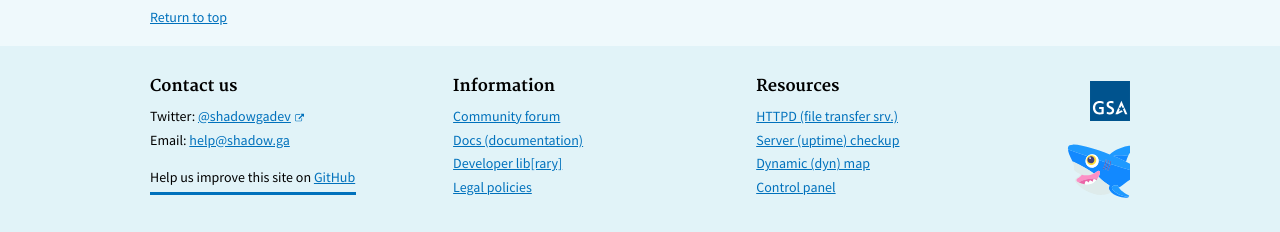
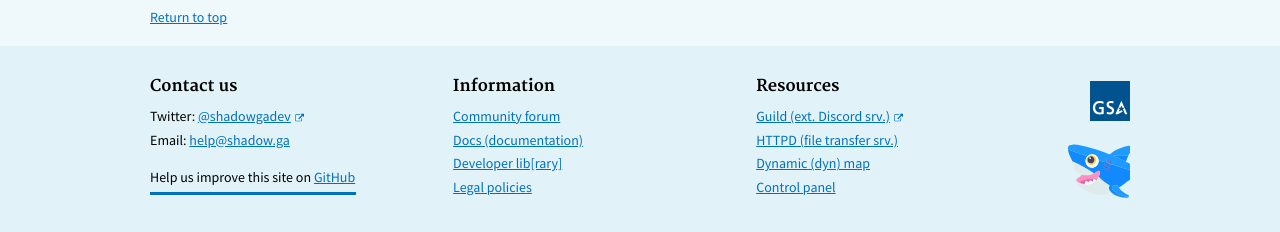
Before and after one commit to serrif/website, a Jekyll site: the page built from main/home.md, in a window 1280 px wide. Shown: the part 1653-1885 px from the top of the page. Built offline with Jekyll 4.4.1, drawn with Linux system fonts in a browser that asks for light colours.

Commit message:
Update footer--small.html

```diff
--- a/_includes/components/footer--small.html
+++ b/_includes/components/footer--small.html
@@ -30,8 +30,8 @@
       <div class="usa-width-one-third" style="width: 28rem; margin-bottom: 1.5rem;">
         <h3 style="font-size: 1.6rem; padding-top: 1rem;">Resources</h3>
         <ul class="usa-unstyled-list">
+          <li style="line-height: 1.7;"><a class="usa-external_link" href="https://discordapp.com/invite/3fFF2V2" style="color: #0071bc;">Guild (ext. Discord srv.)</a></li>
           <li style="line-height: 1.7;"><a href="http://b.shadow.ga:27579/schematic/list" style="color: #0071bc;">HTTPD (file transfer srv.)</a></li>
-          <li style="line-height: 1.7;"><a href="{{ site.baseurl }}/foia/" style="color: #0071bc;">Server (uptime) checkup</a></li>
           <li style="line-height: 1.7;"><a href="http://b.shadow.ga:26589/" style="color: #0071bc;">Dynamic (dyn) map</a></li>
           <li style="line-height: 1.7;"><a href="https://p.shadow.ga/" style="color: #0071bc;">Control panel</a></li>
         </ul>
```
